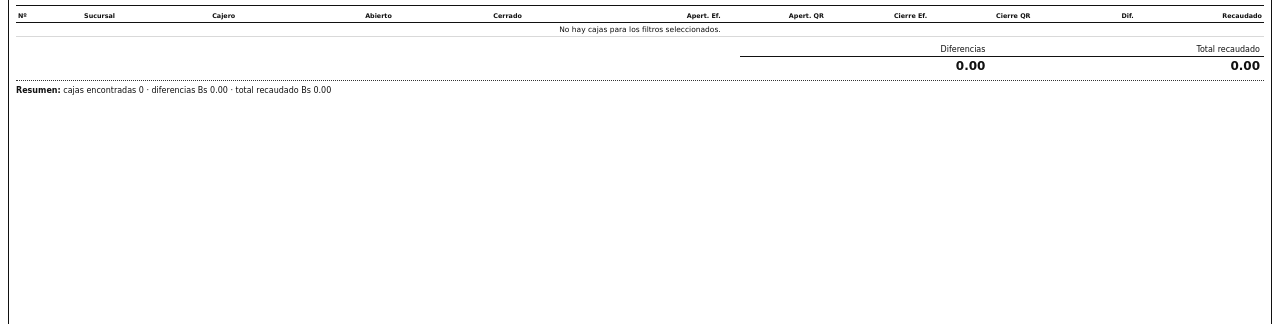
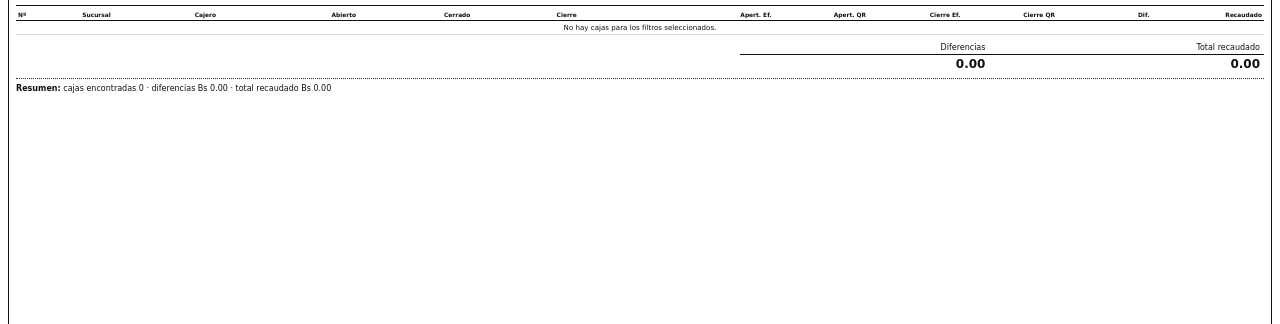
Before and after one commit to lfserna/ferreteria, a Flask app: template app/templates/reports/cash_history_pdf.html in a window 1280 px wide. Shown: the part 96-420 px from the top of the page. Run offline with Flask 3, Linux system fonts and the light colour scheme; the template is opened without the code that fills it, so the values that code supplies are empty.

Commit message:
Indicar cierre automatico en historial PDF

```diff
--- a/app/templates/reports/cash_history_pdf.html
+++ b/app/templates/reports/cash_history_pdf.html
@@ -4,7 +4,7 @@
 <meta charset="utf-8">
 <style>
 @page { size: A4 portrait; margin: 9mm; }
-body { font-family: DejaVu Sans, Arial, sans-serif; font-size: 7.5px; color: #111; }
+body { font-family: DejaVu Sans, Arial, sans-serif; font-size: 7.1px; color: #111; }
 p { margin: 1px 0; }
 .page { border: 1px solid #111; min-height: 270mm; padding: 7px; }
 .header-table { width: 100%; border-collapse: collapse; margin-bottom: 5px; }
@@ -23,17 +23,19 @@ p { margin: 1px 0; }
 .meta-table { width: 100%; border-collapse: collapse; }
 .meta-table td { border: 0; padding: 1px 2px; }
 .report { width: 100%; border-collapse: collapse; margin-top: 4px; table-layout: fixed; }
-.report th { border-bottom: 1px solid #111; padding: 2px 2px; font-size: 6.4px; text-align: left; }
+.report th { border-bottom: 1px solid #111; padding: 2px 2px; font-size: 5.9px; text-align: left; }
 .report td { border-bottom: 1px solid #d9d9d9; padding: 2px; vertical-align: top; }
 .report .num { text-align: right; }
 .report .box { width: 5%; }
-.report .store { width: 10%; }
-.report .cashier { width: 12%; }
-.report .date { width: 10%; }
-.report .money { width: 8%; }
-.report .diff { width: 8%; }
-.report .total { width: 10%; }
-.row-sub { color: #444; font-size: 6px; margin-top: 1px; }
+.report .store { width: 9%; }
+.report .cashier { width: 11%; }
+.report .date { width: 9%; }
+.report .mode { width: 10%; }
+.report .money { width: 7.5%; }
+.report .diff { width: 7.5%; }
+.report .total { width: 9%; }
+.row-sub { color: #444; font-size: 5.5px; margin-top: 1px; }
+.auto-note { color: #111; font-weight: bold; }
 .totals { width: 100%; border-collapse: collapse; margin-top: 6px; }
 .totals td { border: 0; padding: 2px 4px; }
 .totals .label { text-align: right; font-size: 8px; }
@@ -91,6 +93,7 @@ p { margin: 1px 0; }
         <th class="cashier">Cajero</th>
         <th class="date">Abierto</th>
         <th class="date">Cerrado</th>
+        <th class="mode">Cierre</th>
         <th class="money num">Apert. Ef.</th>
         <th class="money num">Apert. QR</th>
         <th class="money num">Cierre Ef.</th>
@@ -108,16 +111,17 @@ p { margin: 1px 0; }
         <td class="cashier">{{ row.cajero or '-' }}<div class="row-sub">ID {{ row.cajero_id or '-' }}</div></td>
         <td class="date">{% if row.abierto %}{{ row.abierto.strftime('%d/%m/%y %H:%M') }}{% else %}-{% endif %}</td>
         <td class="date">{% if row.cerrado %}{{ row.cerrado.strftime('%d/%m/%y %H:%M') }}{% else %}Abierta{% endif %}</td>
+        <td class="mode">{% if row.cierre_automatico %}<span class="auto-note">Automático</span><div class="row-sub">{{ row.observacion_cierre or 'Sin comprobación de saldos' }}</div>{% else %}Manual{% endif %}</td>
         <td class="money num">{{ '%.2f'|format(row.apertura_efectivo or 0) }}</td>
         <td class="money num">{{ '%.2f'|format(row.apertura_qr or 0) }}</td>
-        <td class="money num">{{ '%.2f'|format(row.cierre_efectivo or 0) }}</td>
-        <td class="money num">{{ '%.2f'|format(row.cierre_qr or 0) }}</td>
-        <td class="diff num">{{ '%.2f'|format(row.diferencia or 0) }}</td>
+        <td class="money num">{% if row.cierre_automatico %}Sin comprob.{% else %}{{ '%.2f'|format(row.cierre_efectivo or 0) }}{% endif %}</td>
+        <td class="money num">{% if row.cierre_automatico %}Sin comprob.{% else %}{{ '%.2f'|format(row.cierre_qr or 0) }}{% endif %}</td>
+        <td class="diff num">{% if row.cierre_automatico %}-{% else %}{{ '%.2f'|format(row.diferencia or 0) }}{% endif %}</td>
         <td class="total num">{{ '%.2f'|format(row.total_recaudado or 0) }}</td>
       </tr>
       {% endfor %}
       {% else %}
-      <tr><td colspan="11" class="empty">No hay cajas para los filtros seleccionados.</td></tr>
+      <tr><td colspan="12" class="empty">No hay cajas para los filtros seleccionados.</td></tr>
       {% endif %}
     </tbody>
   </table>
```
